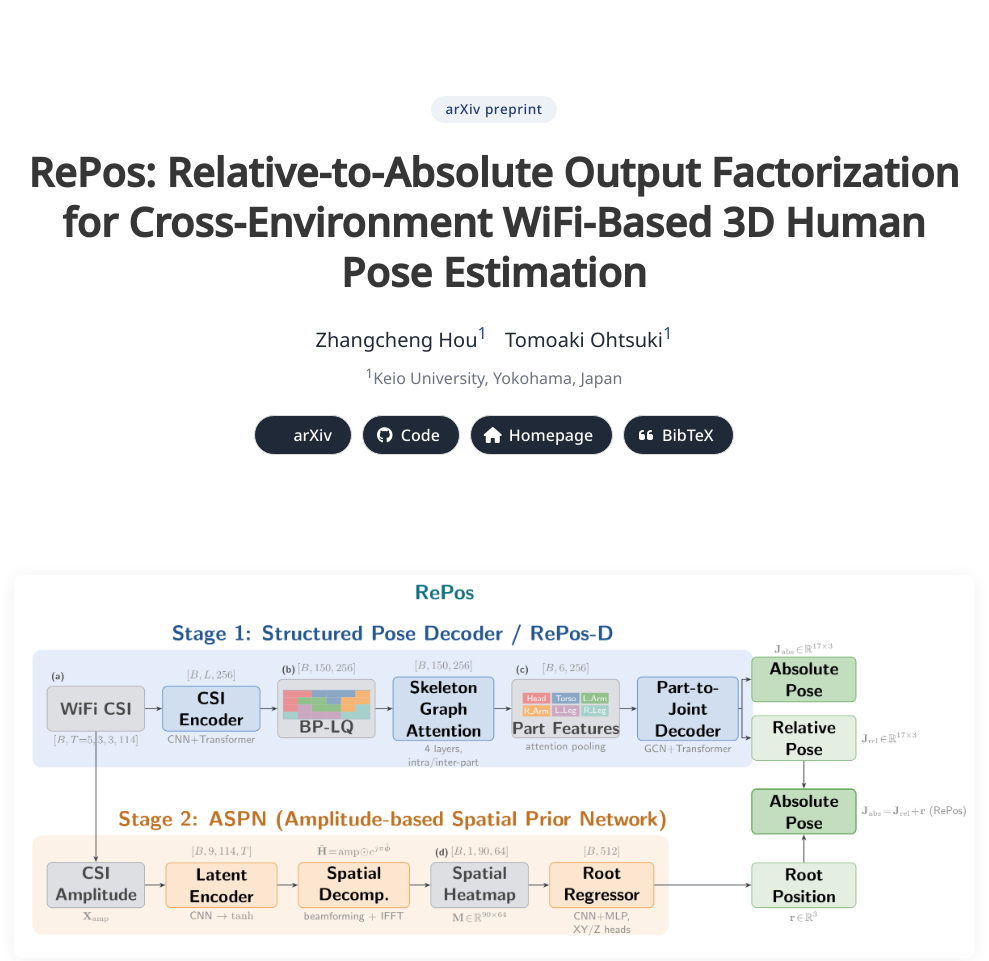
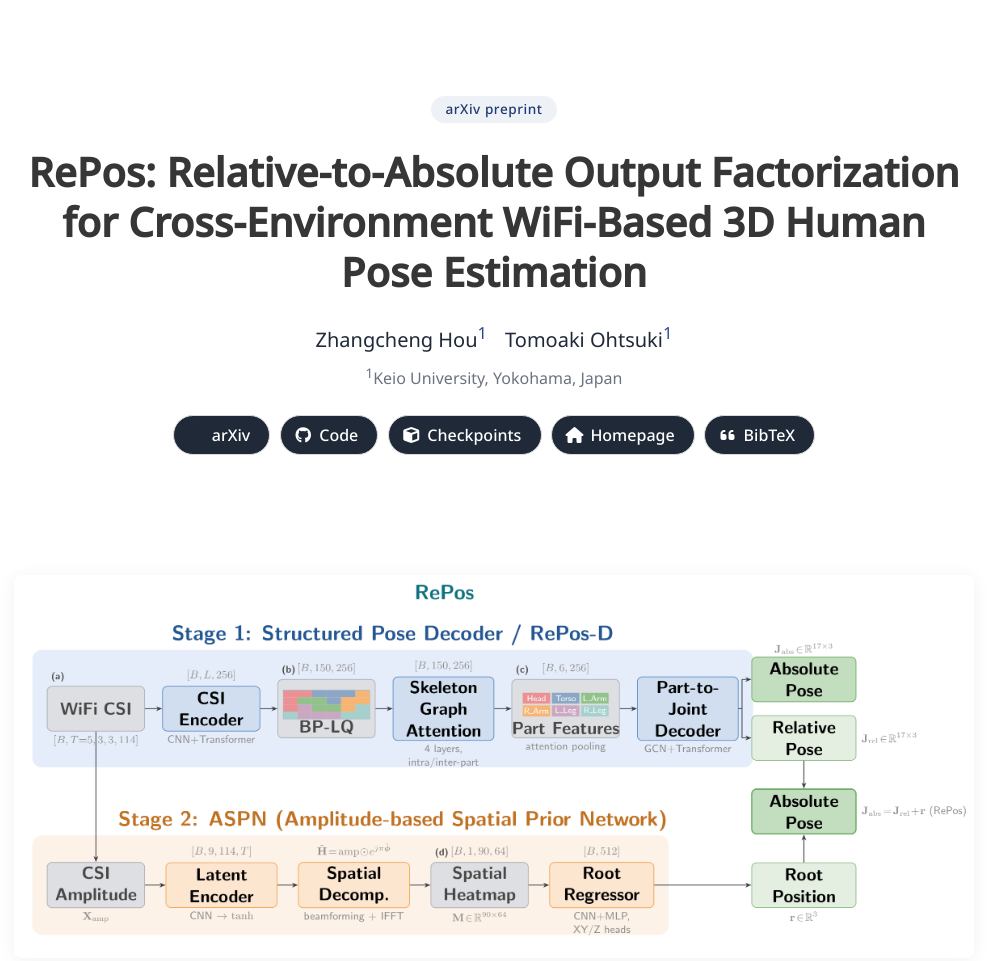
Before and after one commit to HouV001/RePos, a plain HTML site: page index.html in a window 1280 px wide. Shown: the top 961 px of the page, without its empty margins (146-1135 px from the left). Drawn offline with nearby package versions, Linux system fonts and the light colour scheme; some icons are missing; a web font is replaced by a local one.

Commit message:
Add pretrained checkpoint download (Google Drive) to README and project page
Co-Authored-By: Claude Fable 5 <noreply@anthropic.com>

```diff
--- a/index.html
+++ b/index.html
@@ -103,6 +103,9 @@
         </a>
         <a class="button" href="https://github.com/HouV001/RePos" target="_blank" rel="noopener">
           <span class="icon"><i class="fab fa-github"></i></span><span>Code</span>
+        </a>
+        <a class="button" href="https://drive.google.com/file/d/1dVdqI_03vdd7MigaQoHUrr5l3XVMFzDg/view?usp=drive_link" target="_blank" rel="noopener">
+          <span class="icon"><i class="fas fa-cube"></i></span><span>Checkpoints</span>
         </a>
         <a class="button" href="https://houzhangcheng.com" target="_blank" rel="noopener">
           <span class="icon"><i class="fas fa-house"></i></span><span>Homepage</span>
```
Also changed, not shown: 1 other file.
